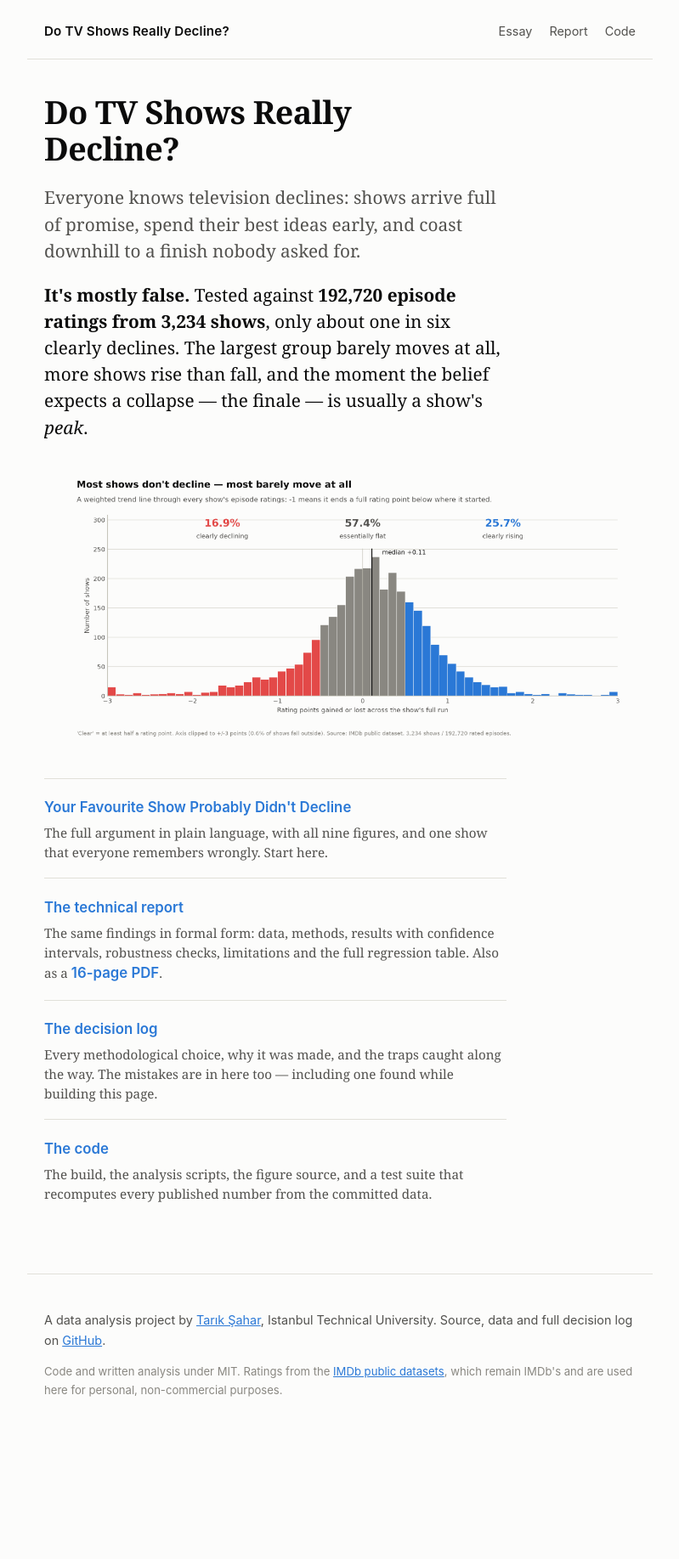
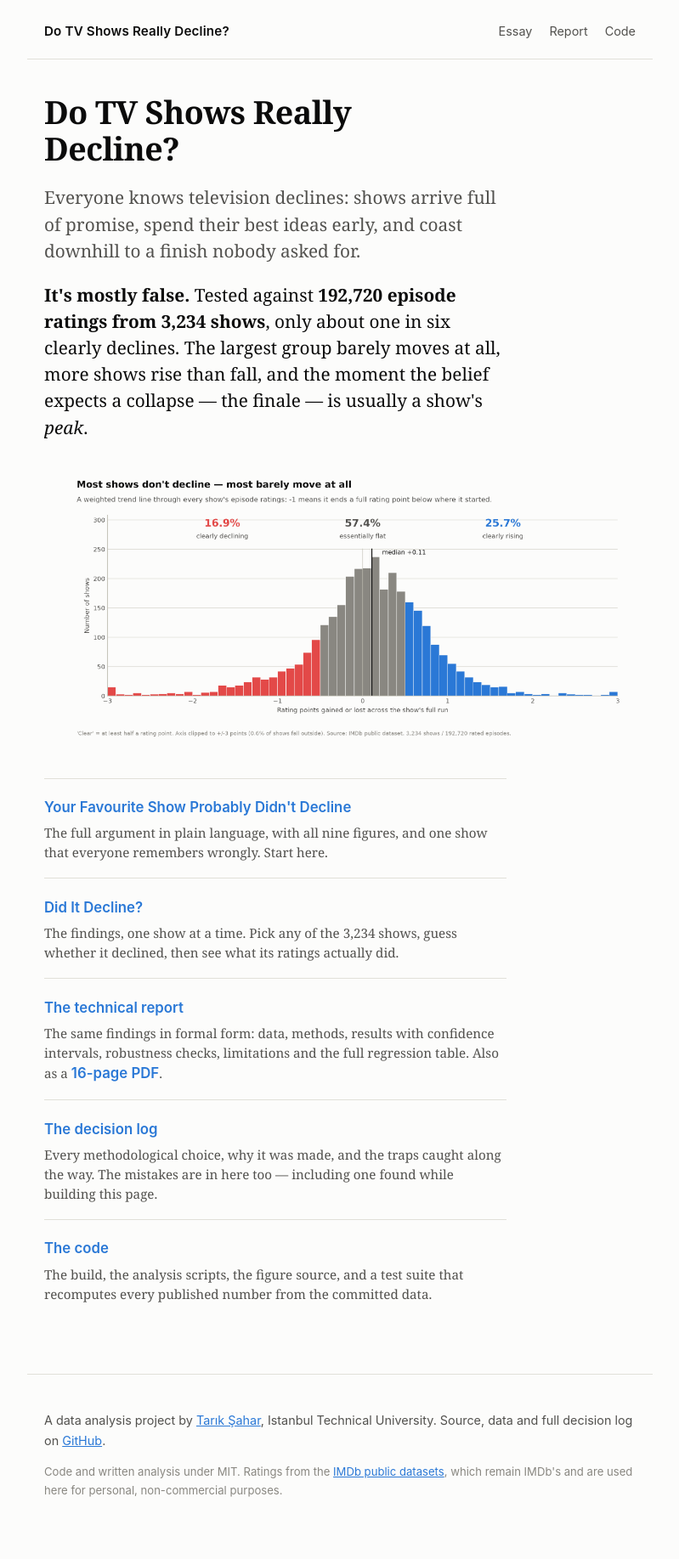
Before and after one commit to tariksahar/diminishing-returns, a Jekyll site: the page built from index.md, in a window 1280 px wide. Shown: the whole page at 85% size, without its empty margins (240-1039 px from the left). Built offline with Jekyll 4.4.1, drawn with Linux system fonts in a browser that asks for light colours; before the commit the page ends 1717 px from its top, so only the background shows below that.

Commit message:
Link the show-lookup app from the README, the site and the essay
The app linked back to the essay and the code, but nothing in the project
linked to the app. The README gains a badge, a 'Check yours' link on the row
about famous shows, an entry in the reading list, a note that the app is built
on the SQL layer, a run step and a line in the file tree. The site's landing
page lists it after the essay.

The essay keeps its closing line as its last sentence of prose; the link
follows it as a postscript below a rule, answering section 9's 'back to your
show' without interrupting the bookend.

```diff
--- a/index.md
+++ b/index.md
@@ -29,6 +29,11 @@ show's <em>peak</em>.</p>
     show that everyone remembers wrongly. Start here.</p>
   </li>
   <li>
+    <a href="https://diminishing-returns.streamlit.app">Did It Decline?</a>
+    <p>The findings, one show at a time. Pick any of the 3,234 shows, guess
+    whether it declined, then see what its ratings actually did.</p>
+  </li>
+  <li>
     <a href="docs/technical_report.html">The technical report</a>
     <p>The same findings in formal form: data, methods, results with confidence
     intervals, robustness checks, limitations and the full regression table.
```
Also changed, not shown: docs/essay.md (+5 -0 lines), README.md.
